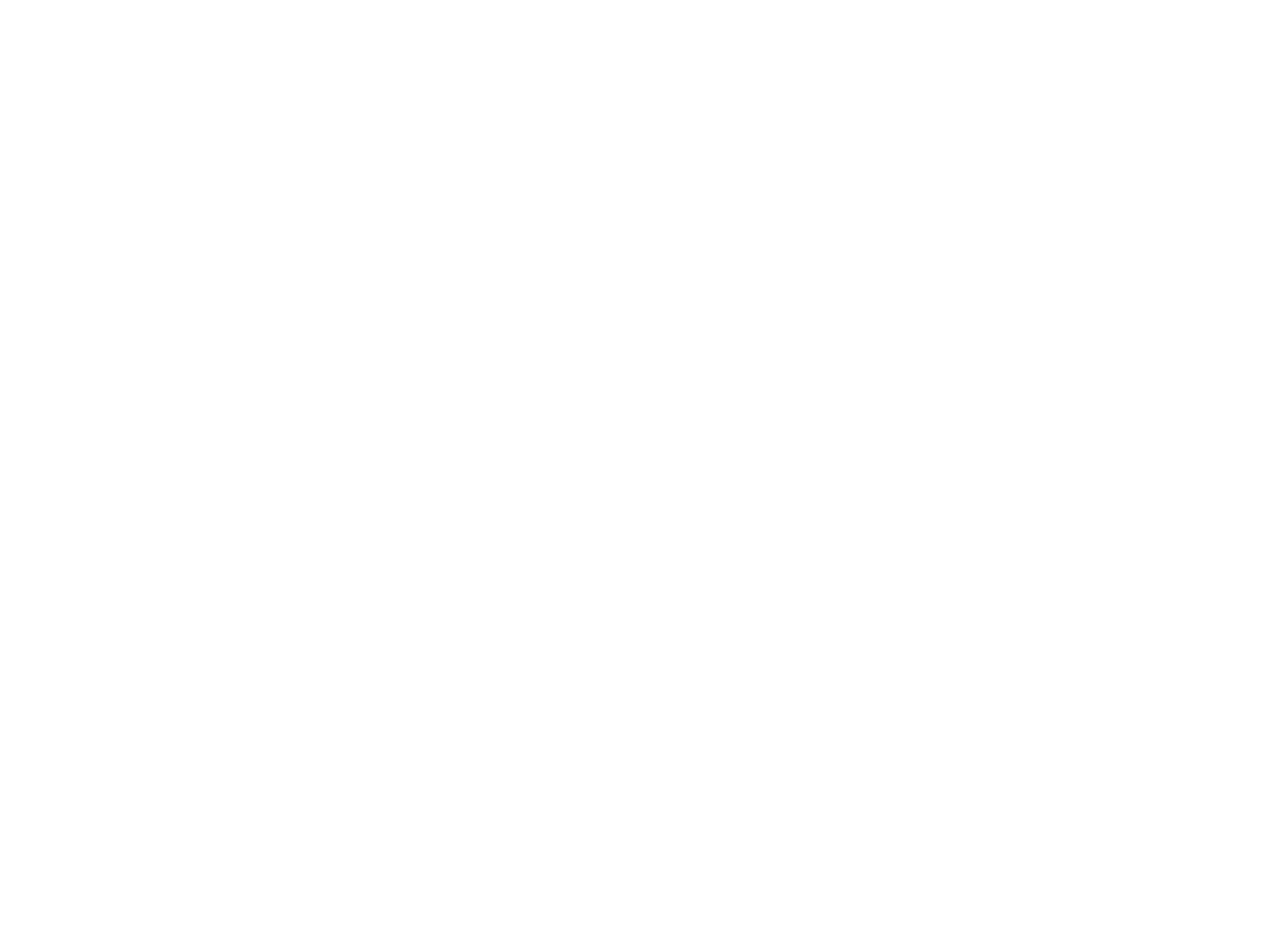
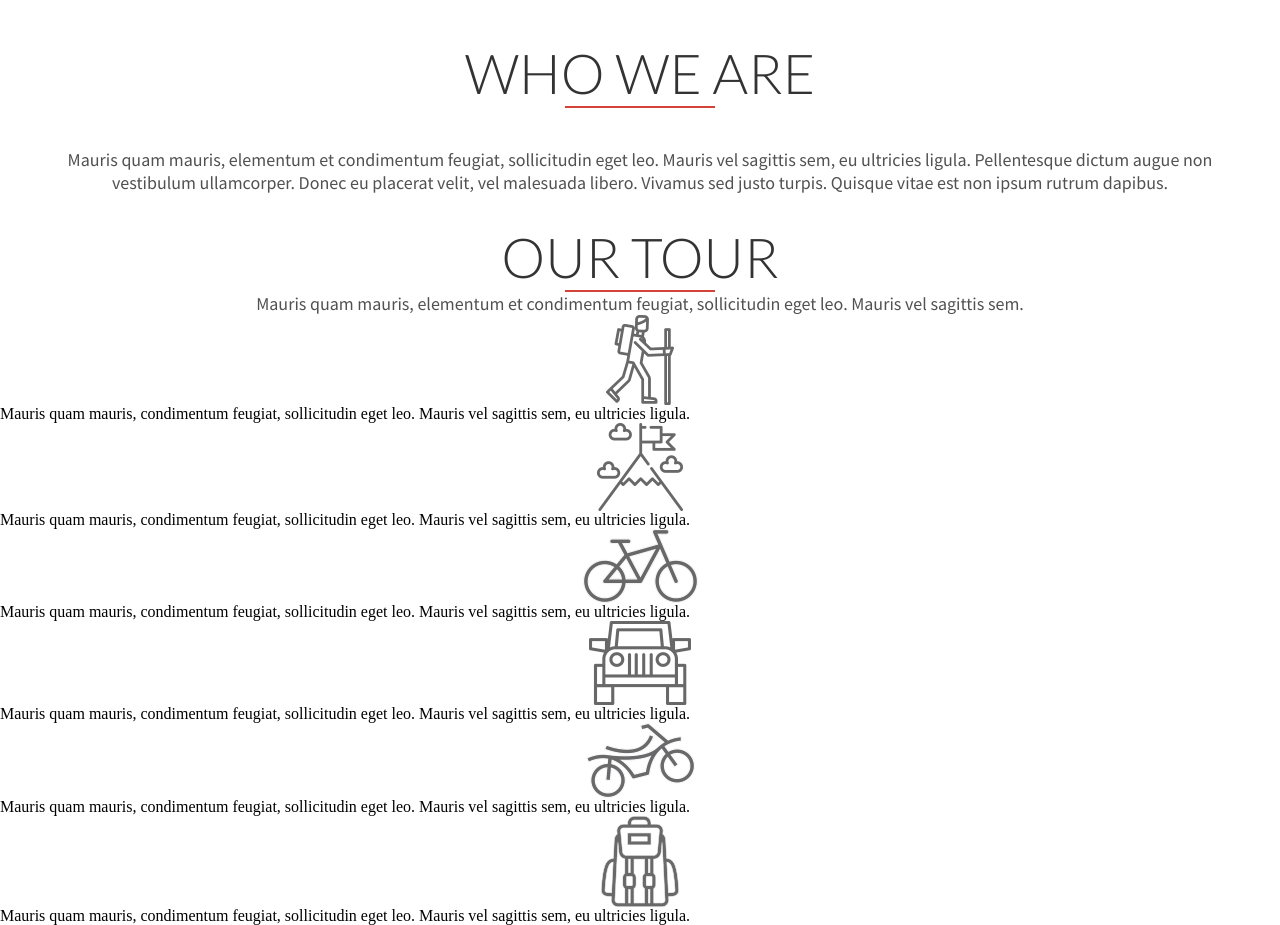
Before and after one commit to babenko-alexander/team-work-responsive-30-05-2018, a plain HTML site: page index.html in a window 1280 px wide. Before the commit the page ends 800 px from the top, so only its background shows below. Drawn offline with Linux system fonts and the light colour scheme.

Commit message:
start of work

```diff
--- a/css/reset.css
+++ b/css/reset.css
@@ -41,6 +41,7 @@ img {
     height: 0.125rem;
     background-color: #d5423a;
     margin-top: 1.313rem;
+    margin: auto;
 }
 .p-sub-title {
     font-family: 'Source Sans Pro', sans-serif;
--- a/css/section-one.css
+++ b/css/section-one.css
@@ -0,0 +1,7 @@
+.wrapper-whowe {
+    background-color: #fff;
+    padding: 2.5rem 1.875rem 1.875rem;
+}
+.wrapper-whowe > .h2-title {
+    margin-bottom: 2.5rem;
+}
--- a/index.html
+++ b/index.html
@@ -16,7 +16,46 @@
 </header>
 <main class="main">
 <!-----------------SECTION ONE: WE ARE AND TOUR------------------>
-
+<section class="wrapper-whowe">
+    <h2 class="h2-title">who we are</h2>
+    <p class="p-sub-title">Mauris quam mauris, elementum et condimentum feugiat, sollicitudin eget leo. Mauris vel sagittis sem, eu ultricies ligula. Pellentesque dictum augue non vestibulum ullamcorper. Donec eu placerat velit, vel malesuada libero. Vivamus sed justo turpis. Quisque vitae est non ipsum rutrum dapibus.</p>
+</section>
+<section class="wrapper-tour">
+    <h2 class="h2-title">our tour</h2>
+    <p class="p-sub-title">Mauris quam mauris, elementum et condimentum feugiat, sollicitudin eget leo. Mauris vel sagittis sem.</p>
+    <div class="tour-box">
+        <div class="tour-item">
+            <img src="img/icons/1.png" alt="#" class="tour-icon">
+            <h3 class="tour-title"></h3>
+            <p class="tour-text">Mauris quam mauris, condimentum feugiat, sollicitudin eget leo. Mauris vel sagittis sem, eu ultricies ligula.</p>
+        </div>
+        <div class="tour-item">
+            <img src="img/icons/2.png" alt="#" class="tour-icon">
+            <h3 class="tour-title"></h3>
+            <p class="tour-text">Mauris quam mauris, condimentum feugiat, sollicitudin eget leo. Mauris vel sagittis sem, eu ultricies ligula.</p>
+        </div>
+        <div class="tour-item">
+            <img src="img/icons/3.png" alt="#" class="tour-icon">
+            <h3 class="tour-title"></h3>
+            <p class="tour-text">Mauris quam mauris, condimentum feugiat, sollicitudin eget leo. Mauris vel sagittis sem, eu ultricies ligula.</p>
+        </div>
+        <div class="tour-item">
+            <img src="img/icons/4.png" alt="#" class="tour-icon">
+            <h3 class="tour-title"></h3>
+            <p class="tour-text">Mauris quam mauris, condimentum feugiat, sollicitudin eget leo. Mauris vel sagittis sem, eu ultricies ligula.</p>
+        </div>
+        <div class="tour-item">
+            <img src="img/icons/5.png" alt="#" class="tour-icon">
+            <h3 class="tour-title"></h3>
+            <p class="tour-text">Mauris quam mauris, condimentum feugiat, sollicitudin eget leo. Mauris vel sagittis sem, eu ultricies ligula.</p>
+        </div>
+        <div class="tour-item">
+            <img src="img/icons/6.png" alt="#" class="tour-icon">
+            <h3 class="tour-title"></h3>
+            <p class="tour-text">Mauris quam mauris, condimentum feugiat, sollicitudin eget leo. Mauris vel sagittis sem, eu ultricies ligula.</p>
+        </div>
+    </div>
+</section>
 <!-----------------SECTION TWO: TESTIMONIAL AND EVENTS------------------>
 
 <!-----------------SECTION THREE CONTACT------------------>
```
